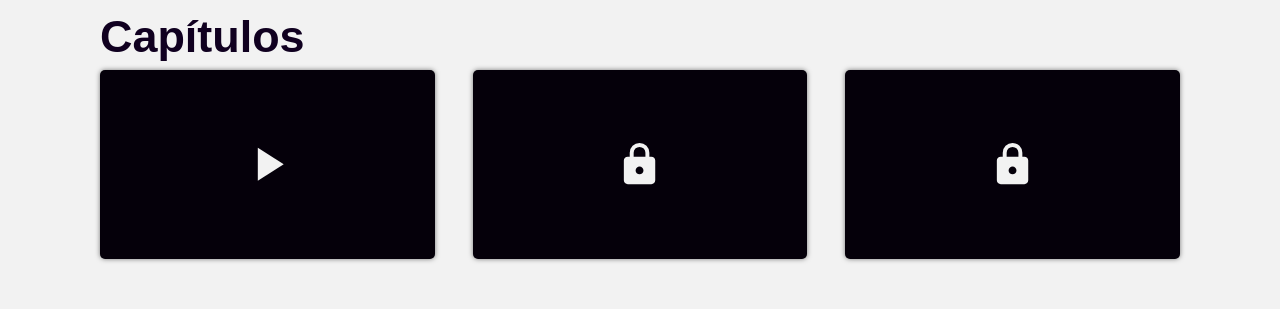
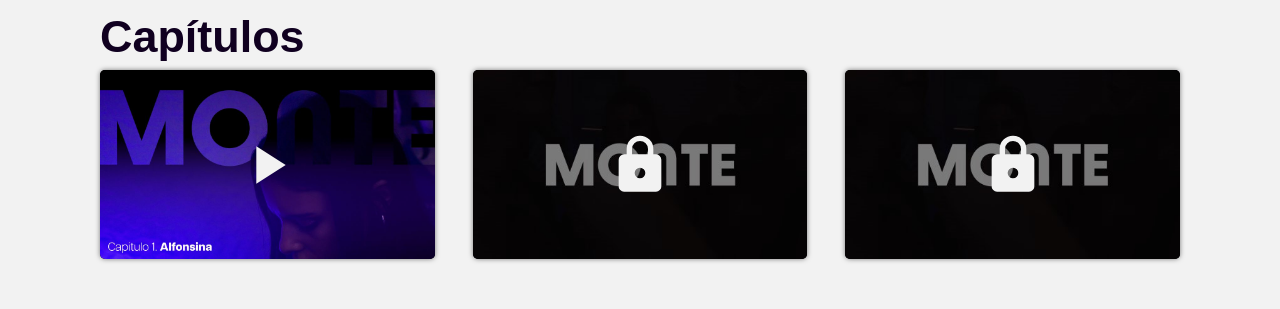
Before and after one commit to SimonettiT/monte-website, a Vue app: page / in a window 1280 px wide. Shown: the part 829-1138 px from the top of the page. Built offline with nearby package versions, Linux system fonts and the light colour scheme; a web font is replaced by a local one.

Commit message:
Added chapter 1 and reactivity to see chapters

```diff
--- a/src/components/ChaptersAccess.vue
+++ b/src/components/ChaptersAccess.vue
@@ -3,6 +3,7 @@ import { ref } from 'vue'
 import { useChaptersStore } from '@/stores/chapters';
 import Lock from '@/assets/icons/Lock.vue'
 import PlayArrow from '@/assets/icons/PlayArrow.vue';
+import MONTEThumbnail from '@/assets/images/monte-thumbnail.jpg';
 
 const chaptersStore = useChaptersStore();
 
@@ -18,6 +19,19 @@ const props = defineProps({
         default: "#05000a"
     }
 })
+
+const setSelectedChapter = (chapterID) => {
+        chaptersStore.selectedChapter.value = chaptersStore.chapters.find(chapter => chapter.chapterID === chapterID);
+        console.log(chaptersStore.selectedChapter.value)
+}
+
+const getThumbnail = (video) => {
+    if (video.isAvailable === true) {
+        return video.videoThumbnail;
+    } else {
+        return MONTEThumbnail;
+    }
+}
 </script>
 <template>
     <section class="chapters-view">
@@ -25,10 +39,21 @@ const props = defineProps({
 
             <h3>Capítulos</h3>
             <div class="chapters__array">
-                <div class="chapters__thumbnail" v-for="chapter in chaptersStore.chapters">
-                    <PlayArrow v-if="chapter.isAvailable === true" class="chapters__icon"/>
-                    <Lock v-else="chapter.isAvailable" class="chapters__icon-lock chapters__icon"/>
-                    <!-- <button class="link">VER TEASER</button> -->
+                <div
+                    class="chapters__thumbnail"
+                    v-for="chapter in chaptersStore.chapters"
+                    :key="chapter.id">
+                    <img :src="getThumbnail(chapter)" loading="lazy" :alt="chapter.title">
+                    <router-link
+                        v-if="chapter.isAvailable === true"
+                        :to="{ name: 'Chapters' } "
+                        @click="setSelectedChapter(chapter.chapterID)"
+                        >
+                        <PlayArrow class="chapters__icon"/>
+                    </router-link>
+                    <div v-else>
+                        <Lock class="chapters__icon-lock chapters__icon"/>
+                    </div>
                 </div>
             </div>
         </div>
@@ -55,6 +80,7 @@ const props = defineProps({
     @include mixins.flex(row, space-between, center, wrap)
     .chapters__thumbnail
         @include mixins.flex(column, center, center, nowrap)
+        position: relative
         aspect-ratio: 16/9
         width: 31%
         background-color: colors.$dark-shadow
@@ -62,23 +88,38 @@ const props = defineProps({
         box-shadow: 0 0 5px 0 rgba(0, 0, 0, 0.5)
         transition: box-shadow 0.3s
         cursor: pointer
-        // background-image: v-bind("'url('chapter.videoThumbnail')'")
+        img
+            border-radius: 5px
+            transition: filter variables.$transition-fast
+            width: 100%
+            display: block
+            aspect-ratio: 231/130
         &:hover
             box-shadow: 0 0 10px 0 rgba(0, 0, 0, 0.5)
 
         .chapters__icon
             height: variables.$icon-xxxl
-            max-height: 30%
+            // max-height: 30%
             color: colors.$light
             margin: auto auto
             transition: color 0.3s
+            position: absolute
+            width: 4rem
+            height: 4rem
+            top: calc(50% - 2rem)
+            left: calc(50% - 2rem)
+            z-index: 2
             &:hover
                 color: colors.$accent-light-2
         .chapters__icon.chapters__icon-lock
             color: colors.$light
-            max-height: 25%
+            max-height: 34%
             &:hover
                 color: colors.$dark-light-2
+            @media (max-width: variables.$bkp-medium)
+                margin-top: 12px
+            @media (max-width: variables.$bkp-small)
+                margin-top: 0
 @media (max-width: variables.$bkp-small)
     .chapters-view h3
         text-align: center
--- a/src/stores/chapters.js
+++ b/src/stores/chapters.js
@@ -1,45 +1,43 @@
 import { defineStore } from "pinia";
 import { ref } from "vue";
+import ThumbCap1 from '@/assets/images/thumbnail-cap1.jpg';
 
 export const useChaptersStore = defineStore("chapters", () => {
     const chapters = ref([
         {
-            chapterID: 1,
+            chapterID: 0,
             name: 'ALFONSINA',
-            teaser: 'https://www.youtube.com/watch?v=3v1ZQ6Z2JZQ',
-            video: 'https://www.youtube.com/embed/9lxZpXWYlpA?si=rqq9SsGuASak85mu',
-            videoThumbnail: 'https://i.ytimg.com/vi/3v1ZQ6Z2JZQ/maxresdefault.jpg',
-            videoThumbnailSmall: 'https://i.ytimg.com/vi/3v1ZQ6Z2JZQ/mqdefault.jpg',
+            teaser: 'https://www.youtube.com/embed/Q5ckNQVp4dM?si=yX7szOTL3F_MjLEr',
+            video: 'https://www.youtube.com/embed/Q5ckNQVp4dM?si=yX7szOTL3F_MjLEr',
+            videoThumbnail: ThumbCap1,
             videoThumbnailAlt: 'Alfonsina - Capítulo 1',
-            synopsis: 'Lorem ipsum dolor sit amet consectetur adipisicing elit. Quisquam, voluptates. Quisquam, voluptates.',
+            synopsis: 'Alfonsina, Renata y Franca van a una fiesta buscando perderse en la noche, aunque Alfonsina no comparte el entusiasmo de sus amigas. Mientras la música y las luces intensifican todo a su alrededor, ella se siente cada vez más desconectada. Impulsada por algo que no puede explicar, decide alejarse, sin saber que su noche está a punto de cambiar de escenario, llevándola a un lugar tan incierto como inquietante.',
             isAvailable: true
         },
         {
-            chapterID: 2,
+            chapterID: 1,
             name: 'RENATA Y FRANCA',
-            teaser: 'https://www.youtube.com/watch?v=3v1ZQ6Z2JZQ',
-            video: 'https://www.youtube.com/watch?v=3v1ZQ6Z2JZQ',
+            teaser: 'https://www.youtube.com/embed/_KfZ8MYzBkk?si=dikvq6JL6kporYXp',
+            video: 'https://www.youtube.com/embed/_KfZ8MYzBkk?si=dikvq6JL6kporYXp',
             videoThumbnail: 'https://i.ytimg.com/vi/3v1ZQ6Z2JZQ/maxresdefault.jpg',
-            videoThumbnailSmall: 'https://i.ytimg.com/vi/3v1ZQ6Z2JZQ/mqdefault.jpg',
             videoThumbnailAlt: 'Renata y Franca - Capítulo 2',
-            synopsis: 'Lorem ipsum dolor sit amet consectetur adipisicing elit. Quisquam, voluptates. Quisquam, voluptates.',
+            synopsis: 'La música no deja de sonar y Renata y Franca  (O FRANCA Y RENATA) se ven atrapadas en un ambiente de excesos y miradas tensas. La ausencia de Alfonsina se hace evidente, y su búsqueda las lleva a recorrer un laberinto lleno de tensiones ocultas y reproches inesperados.',
             isAvailable: false
         },
         {
-            chapterID: 3,
+            chapterID: 2,
             name: 'MÁXIMO',
-            teaser: 'https://www.youtube.com/watch?v=3v1ZQ6Z2JZQ',
-            video: 'https://www.youtube.com/watch?v=3v1ZQ6Z2JZQ',
+            teaser: 'https://www.youtube.com/embed/9lxZpXWYlpA?si=rqq9SsGuASak85mu',
+            video: 'https://www.youtube.com/embed/9lxZpXWYlpA?si=rqq9SsGuASak85mu',
             videoThumbnail: 'https://i.ytimg.com/vi/3v1ZQ6Z2JZQ/maxresdefault.jpg',
-            videoThumbnailSmall: 'https://i.ytimg.com/vi/3v1ZQ6Z2JZQ/mqdefault.jpg',
             videoThumbnailAlt: 'Máximo - Capítulo 3',
-            synopsis: 'Lorem ipsum dolor sit amet consectetur adipisicing elit. Quisquam, voluptates. Quisquam, voluptates.',
+            synopsis: 'Entre porros y puchos, Maximo se deja llevar por el ambiente hasta que algo llama su atención. A lo lejos, una figura que se va de la fiesta. La música y las voces de sus amigos se desvanecen a sus espaldas, mientras él sigue una sombra en la noche, reviviendo recuerdos que se vuelven cada vez más inquietantes.',
             isAvailable: false
         },
 
-    ])
+    ]);
 
-    const selectedChapter = ref(chapters[0])
+    const selectedChapter = ref(chapters.value[0]);
 
     return {
         chapters,
--- a/src/views/Chapters.vue
+++ b/src/views/Chapters.vue
@@ -1,56 +1,33 @@
 <script setup>
 import { ref } from 'vue'
+import { useChaptersStore } from '@/stores/chapters';
+import { watch } from 'vue';
+
 import MONTELogo from '@/assets/images/logo-word-white.png';
 import ChapterViewer from '@/components/ChapterViewer.vue';
 import ChaptersAccess from '@/components/ChaptersAccess.vue';
 import Synopsis from '@/components/Synopsis.vue';
 
+const chaptersStore = useChaptersStore();
 
-const chapters = ref([
-    {
-        chapterID: 1,
-        name: 'ALFONSINA',
-        teaser: 'https://www.youtube.com/watch?v=3v1ZQ6Z2JZQ',
-        video: 'https://www.youtube.com/embed/9lxZpXWYlpA?si=rqq9SsGuASak85mu',
-        videoThumbnail: 'https://i.ytimg.com/vi/3v1ZQ6Z2JZQ/maxresdefault.jpg',
-        videoThumbnailSmall: 'https://i.ytimg.com/vi/3v1ZQ6Z2JZQ/mqdefault.jpg',
-        videoThumbnailAlt: 'Alfonsina - Capítulo 1',
-        synopsis: 'Alfonsina, Renata y Franca van a una fiesta buscando perderse en la noche, aunque Alfonsina no comparte el entusiasmo de sus amigas. Mientras la música y las luces intensifican todo a su alrededor, ella se siente cada vez más desconectada. Impulsada por algo que no puede explicar, decide alejarse, sin saber que su noche está a punto de cambiar de escenario, llevándola a un lugar tan incierto como inquietante.',
-        isAvailable: true
-    },
-    {
-        chapterID: 2,
-        name: 'RENATA Y FRANCA',
-        teaser: 'https://www.youtube.com/watch?v=3v1ZQ6Z2JZQ',
-        video: 'https://www.youtube.com/watch?v=3v1ZQ6Z2JZQ',
-        videoThumbnail: 'https://i.ytimg.com/vi/3v1ZQ6Z2JZQ/maxresdefault.jpg',
-        videoThumbnailSmall: 'https://i.ytimg.com/vi/3v1ZQ6Z2JZQ/mqdefault.jpg',
-        videoThumbnailAlt: 'Renata y Franca - Capítulo 2',
-        synopsis: 'La música no deja de sonar y Renata y Franca  (O FRANCA Y RENATA) se ven atrapadas en un ambiente de excesos y miradas tensas. La ausencia de Alfonsina se hace evidente, y su búsqueda las lleva a recorrer un laberinto lleno de tensiones ocultas y reproches inesperados.',
-        isAvailable: false
-    },
-    {
-        chapterID: 3,
-        name: 'MÁXIMO',
-        teaser: 'https://www.youtube.com/watch?v=3v1ZQ6Z2JZQ',
-        video: 'https://www.youtube.com/watch?v=3v1ZQ6Z2JZQ',
-        videoThumbnail: 'https://i.ytimg.com/vi/3v1ZQ6Z2JZQ/maxresdefault.jpg',
-        videoThumbnailSmall: 'https://i.ytimg.com/vi/3v1ZQ6Z2JZQ/mqdefault.jpg',
-        videoThumbnailAlt: 'Máximo - Capítulo 3',
-        synopsis: 'Entre porros y puchos, Maximo se deja llevar por el ambiente hasta que algo llama su atención. A lo lejos, una figura que se va de la fiesta. La música y las voces de sus amigos se desvanecen a sus espaldas, mientras él sigue una sombra en la noche, reviviendo recuerdos que se vuelven cada vez más inquietantes.',
-        isAvailable: false
-    },
 
-])
-const selectedChapter = ref(chapters.value[0])
+watch(() => chaptersStore.selectedChapter, (newChapter) => {
+    selectedChapter.value = newChapter;
+    { immediate: true }
+});
+
+
+
+const selectedChapter = ref(chaptersStore.selectedChapter)
+console.log(console.log(chaptersStore.selectedChapter))
 </script>
 <template>
     <main>
         <router-link to="/">
             <img :src="MONTELogo" class="monte-logo container" alt="Logo de MONTE"/>
         </router-link>
-        <ChapterViewer :chapter="selectedChapter"/>
-        <section class="chapter-info container">
+        <ChapterViewer v-if="selectedChapter" :chapter="selectedChapter"/>
+        <section v-if="selectedChapter" class="chapter-info container">
             <h2>{{ selectedChapter.videoThumbnailAlt }}</h2>
             <p>{{ selectedChapter.synopsis }}</p>
         </section>
```
Also changed, not shown: src/assets/images/monte-thumbnail.jpg (added), src/assets/images/thumbnail-cap1.jpg (added).
